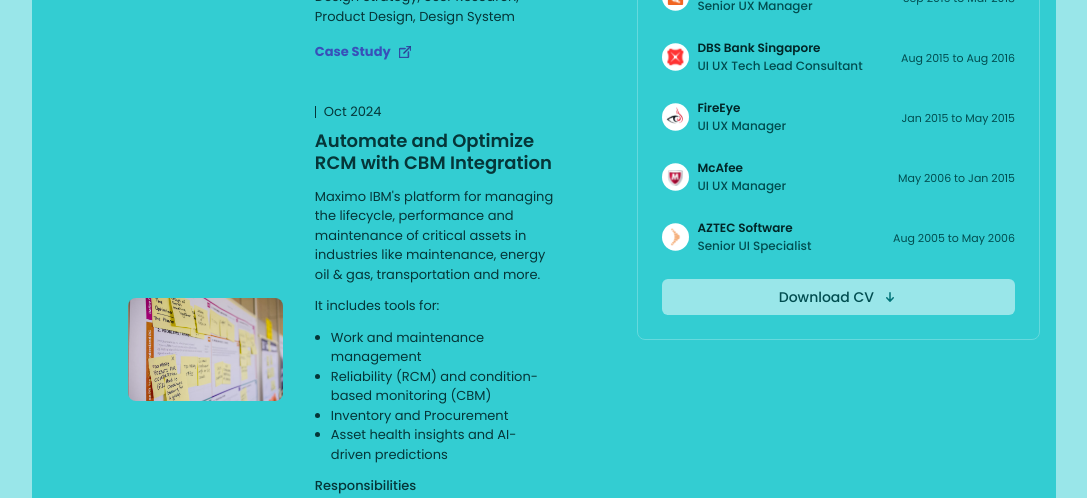
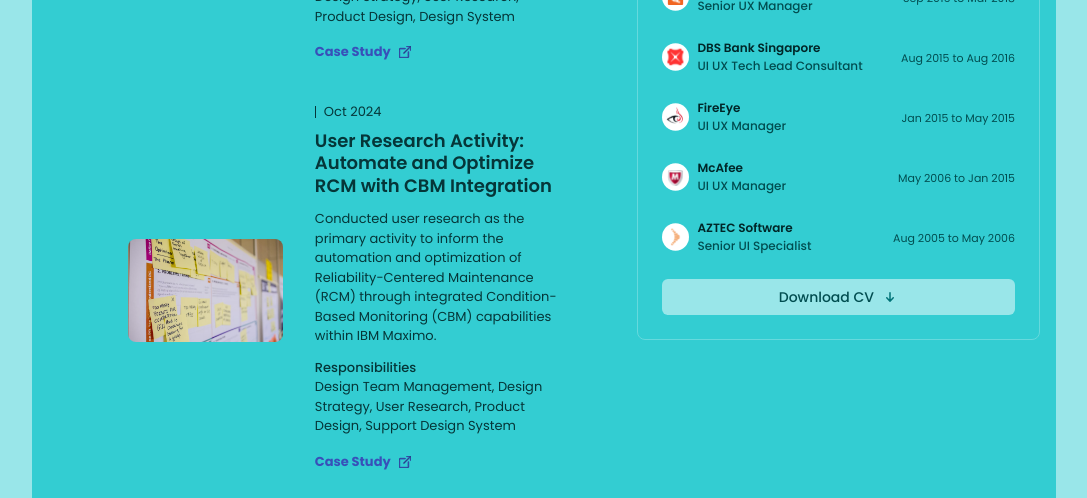
Before and after one commit to iuixd/iuixd.github.io, a React (Vite) app: page / in a window 1280 px wide. Shown: the part 1560-2058 px from the top of the page, without its empty margins (96-1183 px from the left). Built offline with nearby package versions, Linux system fonts and the light colour scheme.

Commit message:
updated ProjectCard.jsx

```diff
--- a/src/components/ProjectCard.jsx
+++ b/src/components/ProjectCard.jsx
@@ -104,23 +104,11 @@
               Oct 2024
             </div>
             <h2 className="text-lg font-semibold leading-tight">
-              Automate and Optimize RCM with CBM Integration
+              User Research Activity: Automate and Optimize RCM with CBM Integration
             </h2>
             <p className="text-turquoise-900 mt-3 text-[13px]">
-              Maximo IBM's platform for managing the lifecycle, performance and
-              maintenance of critical assets in industries like maintenance,
-              energy oil & gas, transportation and more.
+              Conducted user research as the primary activity to inform the automation and optimization of Reliability-Centered Maintenance (RCM) through integrated Condition-Based Monitoring (CBM) capabilities within IBM Maximo.
             </p>
-            <h3 className="text-turquoise-900 mt-3 text-[13px]">
-              It includes tools for:
-            </h3>
-
-            <ul className="text-turquoise-900 mt-3 ml-4 text-[13px] list-disc">
-              <li>Work and maintenance management</li>
-              <li>Reliability (RCM) and condition-based monitoring (CBM)</li>
-              <li>Inventory and Procurement</li>
-              <li>Asset health insights and AI-driven predictions</li>
-            </ul>
 
             <h4 className="text-[13px] mt-3 font-medium">Responsibilities</h4>
             <p className="text-[13px]">
```
